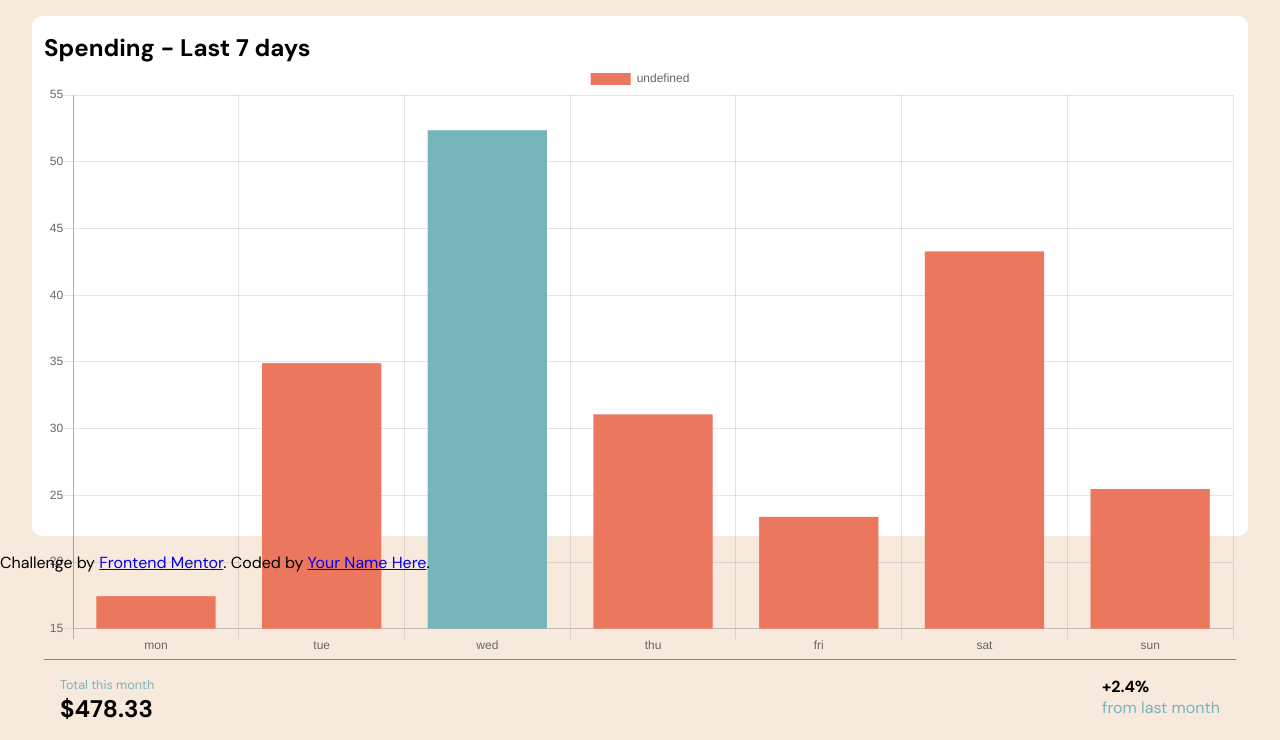
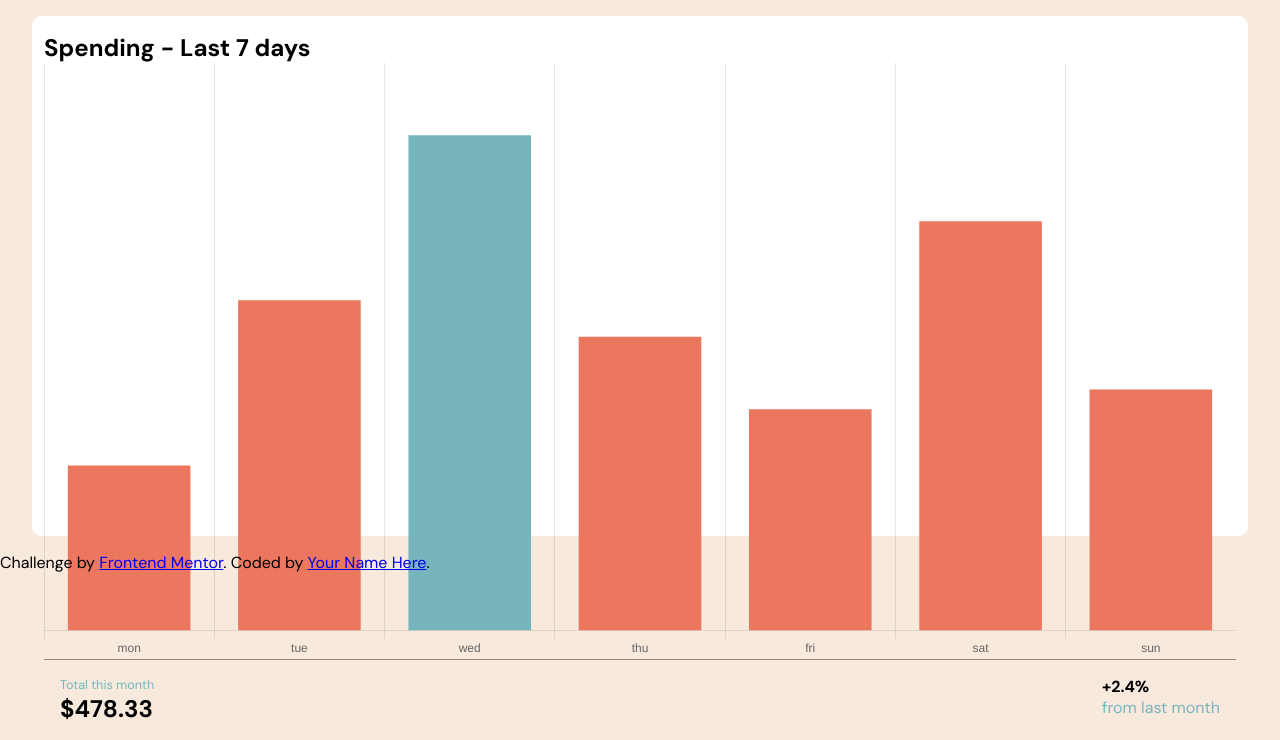
Before and after one commit to Chimoneg27/Expenses-chart, a plain HTML site: page index.html in a window 1280 px wide. Shown: the part 109-849 px from the top of the page. Drawn offline with nearby package versions, Linux system fonts and the light colour scheme.

Commit message:
add updated chart.js cdn line

```diff
--- a/index.html
+++ b/index.html
@@ -49,7 +49,7 @@
     Coded by <a href="#">Your Name Here</a>.
   </div>
 
-  <script src="https://cdnjs.cloudflare.com/ajax/libs/Chart.js/2.9.4/Chart.js"></script>
+  <script src="https://cdn.jsdelivr.net/npm/chart.js"></script>
   <script type='module' src="JS/script.js"></script>
 </body>
 
```
